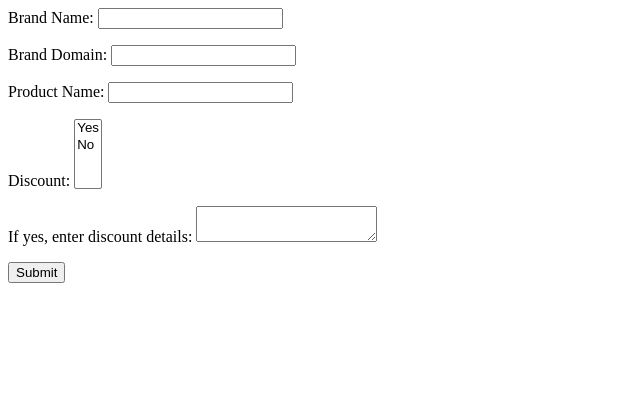
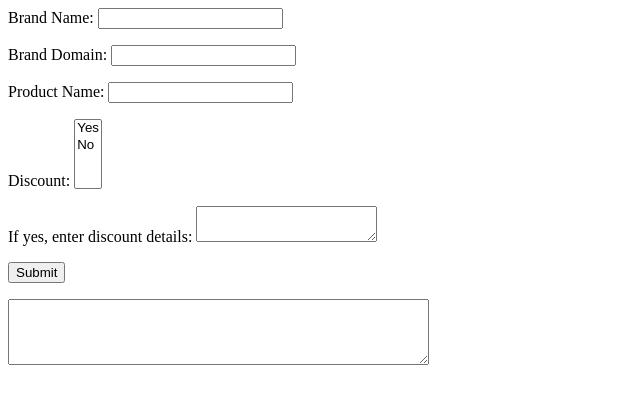
Before and after one commit to kanthipm/strategyfox, a plain HTML site: page index.html in a window 1280 px wide. Shown: the whole page, without its empty margins (0-640 px from the left). Drawn offline with Linux system fonts and the light colour scheme.

Commit message:
Update index.html

```diff
--- a/index.html
+++ b/index.html
@@ -30,6 +30,8 @@
         <p>
             <button onclick = "Call();">Submit</button>
         </p>
+        <p>
+            <textarea id="result" rows="4" cols="50" readonly></textarea>
     </form>
 </body>
 
```
